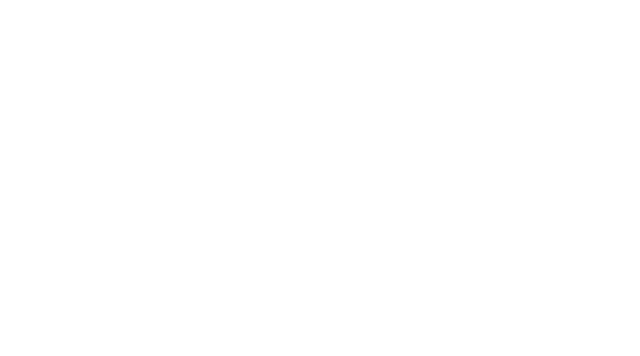
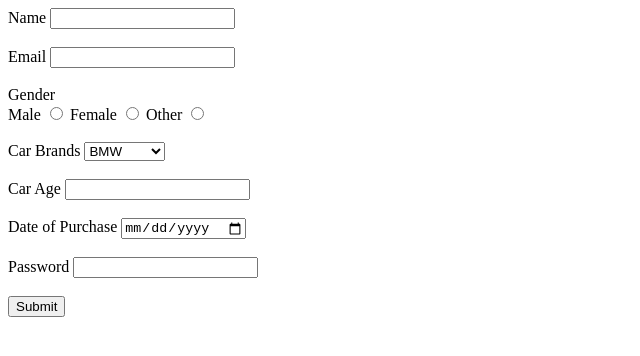
Before and after one commit to acciojob/car-insurance-form-SamarthSable, a website: page main.html in a window 1280 px wide. Shown: the whole page, without its empty margins (0-640 px from the left). Drawn offline with Linux system fonts and the light colour scheme.

Commit message:
created a submission

```diff
--- a/main.html
+++ b/main.html
@@ -8,6 +8,59 @@
 
 <body>
 	<!-- the entire body must be written by student -->
+
+<form method="POST">
+
+    <!-- Name -->
+    <label for="name">Name</label>
+    <input id="name" type="text" required>
+    <br><br>
+
+    <!-- Email -->
+    <label for="email">Email</label>
+    <input id="email" type="email" required>
+    <br><br>
+
+    <!-- Gender -->
+    <label>Gender</label><br>
+    <label for="male">Male</label>
+    <input id="male" type="radio" name="gender" required>
+
+    <label for="female">Female</label>
+    <input id="female" type="radio" name="gender" required>
+
+    <label for="other">Other</label>
+    <input id="other" type="radio" name="gender" required>
+    <br><br>
+
+    <!-- Car Brands -->
+    <label for="cars">Car Brands</label>
+    <select id="cars">
+        <option>BMW</option>
+        <option>Audi</option>
+        <option>Mercedez</option>
+    </select>
+    <br><br>
+
+    <!-- Car Age -->
+    <label for="carage">Car Age</label>
+    <input id="carage" type="number" required>
+    <br><br>
+
+    <!-- Date of Purchase -->
+    <label for="dop">Date of Purchase</label>
+    <input id="dop" type="date" required>
+    <br><br>
+
+    <!-- Password -->
+    <label for="password">Password</label>
+    <input id="password" type="password" required>
+    <br><br>
+
+    <!-- Submit -->
+    <button type="submit">Submit</button>
+
+</form>
     <script type="text/javascript" src="./script.js">
 </script>
 
```
